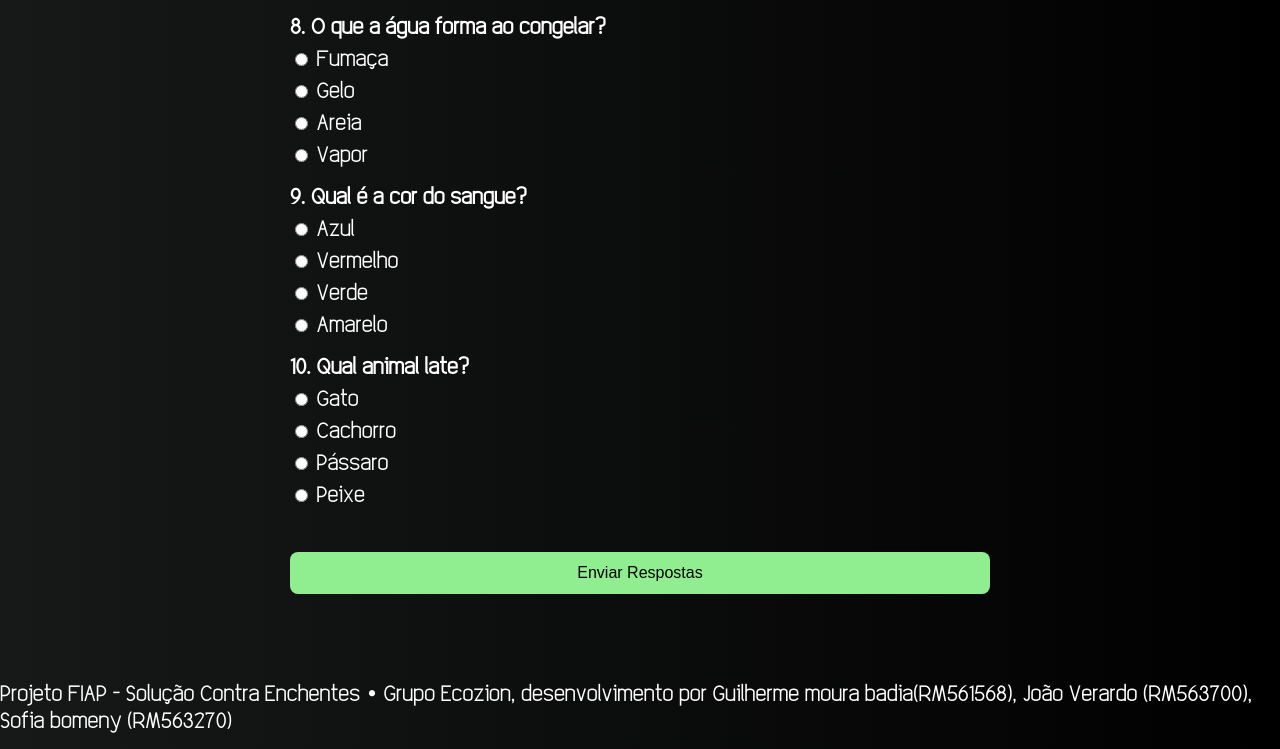
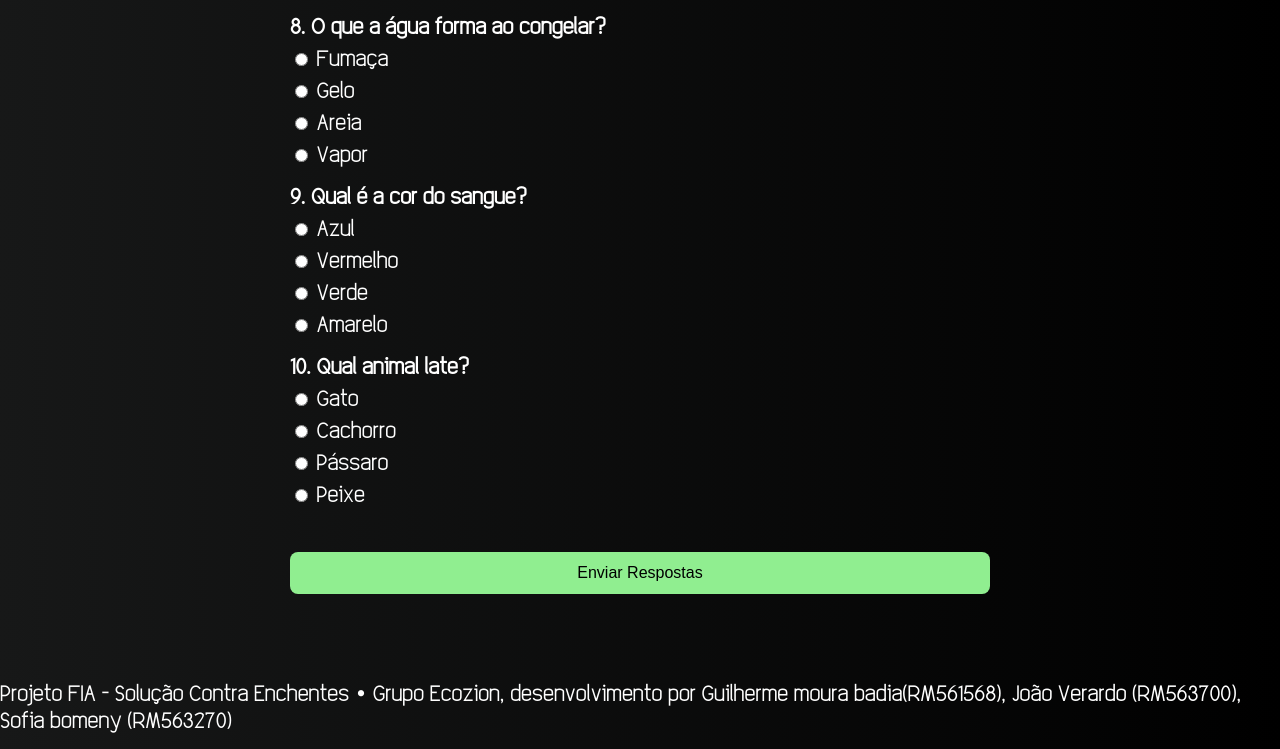
Before and after one commit to Guizinhn/front-global, a plain HTML site: page index.html in a window 1280 px wide. Shown: the part 5923-6672 px from the top of the page. Drawn offline with Linux system fonts and the light colour scheme.

Commit message:
deu ruim to arrumando html

```diff
--- a/index.html
+++ b/index.html
@@ -149,7 +149,7 @@
 </div>
 
       <p>
-        Projeto FIAP - Solução Contra Enchentes • Grupo Ecozion, desenvolvimento
+        Projeto FIA - Solução Contra Enchentes • Grupo Ecozion, desenvolvimento
         por Guilherme moura badia(RM561568), João Verardo (RM563700), Sofia
         bomeny (RM563270)
       </p>
```
